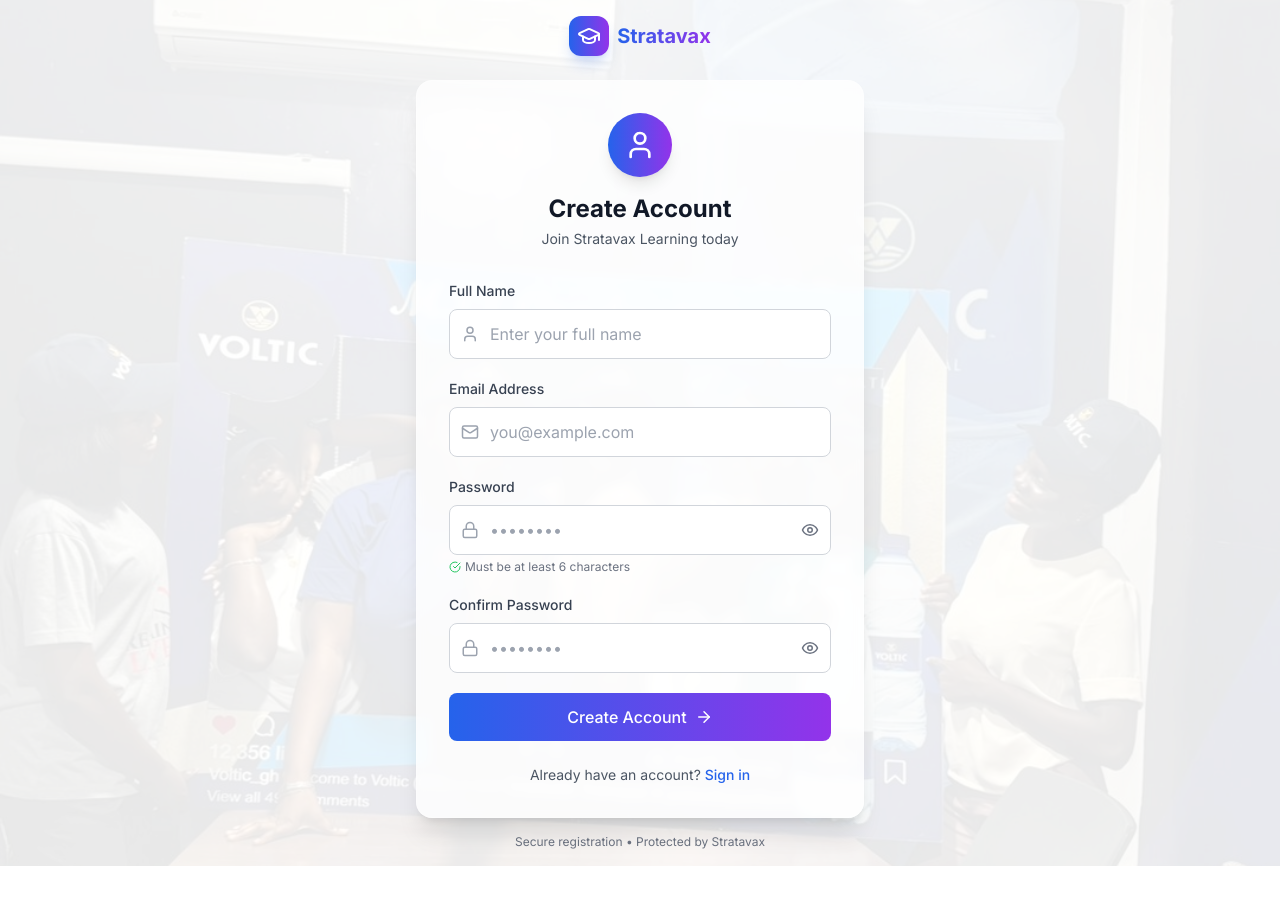
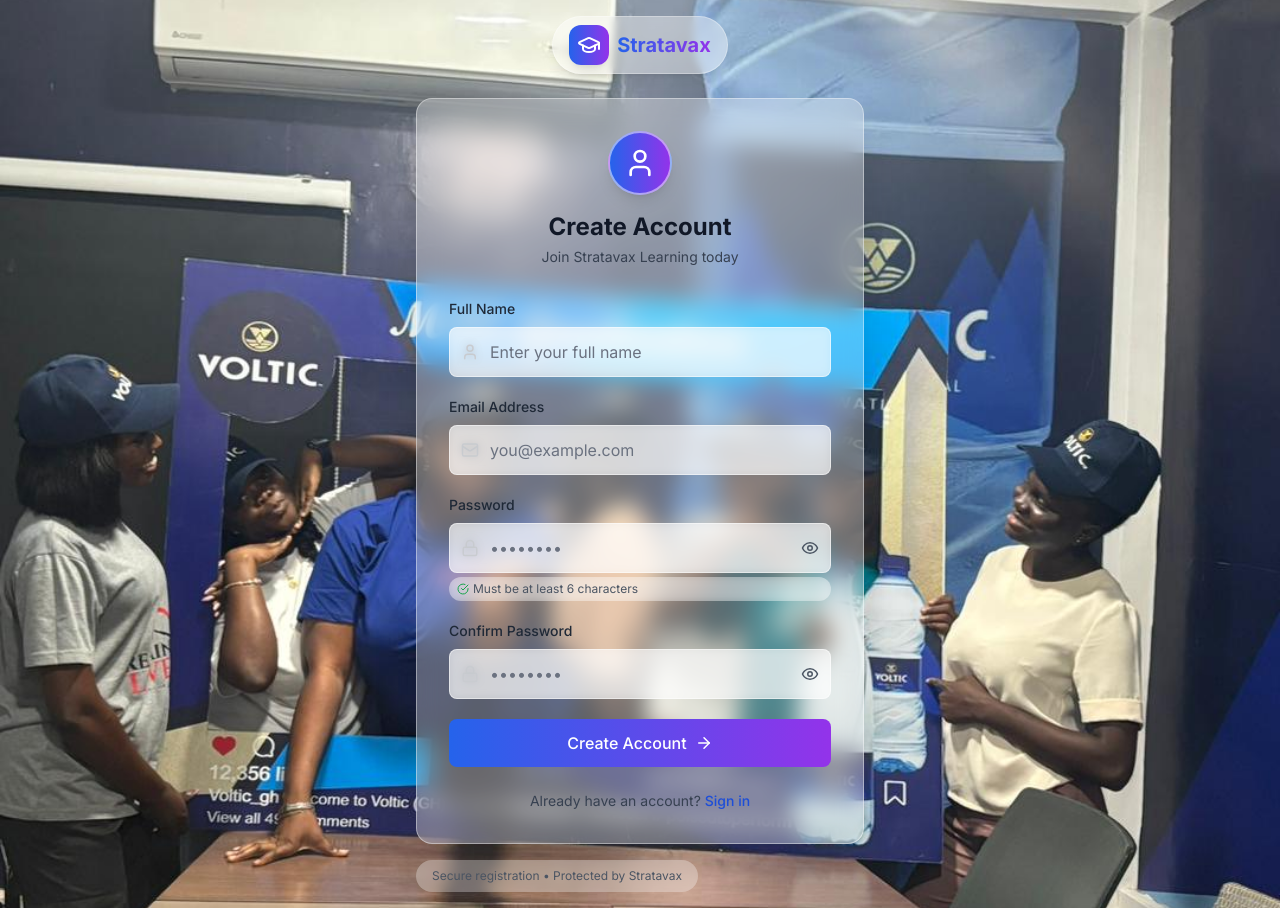
Before and after one commit to sbyiadom/Stratavax-Learning-Management-System, a Next.js app: page /register in a window 1280 px wide. Before the commit the page ends 866 px from the top, so only its background shows below. Built offline with nearby package versions, Linux system fonts and the light colour scheme.

Commit message:
Update page.tsx

```diff
--- a/app/register/page.tsx
+++ b/app/register/page.tsx
@@ -73,7 +73,7 @@ export default function RegisterPage() {
 
   return (
     <div className="min-h-screen relative">
-      {/* Background Image Layer */}
+      {/* Background Image - Fully visible */}
       <div
         className="absolute inset-0 bg-cover bg-center bg-fixed"
         style={{
@@ -81,16 +81,13 @@ export default function RegisterPage() {
         }}
       />
 
-      {/* White Overlay Layer */}
-      <div className="absolute inset-0 bg-white/90" />
-
       {/* Content Layer */}
       <div className="relative z-10 min-h-screen flex items-center justify-center p-4">
         <div className="max-w-md w-full">
           {/* Stratavax Logo */}
           <div className="text-center mb-6">
-            <Link href="/" className="inline-flex items-center gap-2">
-              <div className="w-10 h-10 bg-gradient-to-r from-blue-600 to-purple-600 rounded-xl flex items-center justify-center shadow-lg shadow-blue-600/20">
+            <Link href="/" className="inline-flex items-center gap-2 bg-white/40 backdrop-blur-sm px-4 py-2 rounded-full border border-white/30 shadow-lg">
+              <div className="w-10 h-10 bg-gradient-to-r from-blue-600 to-purple-600 rounded-xl flex items-center justify-center shadow-lg">
                 <GraduationCap className="text-white" size={24} />
               </div>
               <span className="text-xl font-bold bg-gradient-to-r from-blue-600 to-purple-600 bg-clip-text text-transparent">
@@ -99,21 +96,22 @@ export default function RegisterPage() {
             </Link>
           </div>
 
-          <div className="bg-white/80 backdrop-blur-sm rounded-2xl shadow-xl p-8 border border-white/20">
+          {/* Glass Card */}
+          <div className="bg-white/30 backdrop-blur-md rounded-2xl shadow-2xl p-8 border border-white/40">
             {/* Header */}
             <div className="text-center mb-8">
-              <div className="w-16 h-16 bg-gradient-to-r from-blue-600 to-purple-600 rounded-full flex items-center justify-center mx-auto mb-4 shadow-lg">
+              <div className="w-16 h-16 bg-gradient-to-r from-blue-600 to-purple-600 rounded-full flex items-center justify-center mx-auto mb-4 shadow-lg border-2 border-white/50">
                 <User className="text-white" size={32} />
               </div>
               <h1 className="text-2xl font-bold text-gray-900">Create Account</h1>
-              <p className="text-sm text-gray-600 mt-1">Join Stratavax Learning today</p>
+              <p className="text-sm text-gray-700 mt-1">Join Stratavax Learning today</p>
             </div>
 
             {/* Error Message */}
             {error && (
-              <div className="mb-4 p-3 bg-red-50 border border-red-200 rounded-lg flex items-center gap-2">
-                <AlertCircle size={16} className="text-red-600" />
-                <p className="text-sm text-red-600">{error}</p>
+              <div className="mb-4 p-3 bg-red-100/80 backdrop-blur-sm border border-red-300 rounded-lg flex items-center gap-2">
+                <AlertCircle size={16} className="text-red-700" />
+                <p className="text-sm text-red-700">{error}</p>
               </div>
             )}
 
@@ -121,17 +119,17 @@ export default function RegisterPage() {
             <form onSubmit={handleRegister} className="space-y-5">
               {/* Full Name Field */}
               <div>
-                <label className="block text-sm font-medium text-gray-700 mb-2">
+                <label className="block text-sm font-medium text-gray-800 mb-2">
                   Full Name
                 </label>
                 <div className="relative">
-                  <User className="absolute left-3 top-1/2 transform -translate-y-1/2 text-gray-400" size={18} />
+                  <User className="absolute left-3 top-1/2 transform -translate-y-1/2 text-gray-600" size={18} />
                   <input
                     type="text"
                     value={fullName}
                     onChange={(e) => setFullName(e.target.value)}
                     required
-                    className="w-full pl-10 pr-4 py-3 border border-gray-300 rounded-lg focus:outline-none focus:ring-2 focus:ring-blue-500 focus:border-transparent bg-white/90"
+                    className="w-full pl-10 pr-4 py-3 bg-white/60 backdrop-blur-sm border border-white/50 rounded-lg focus:outline-none focus:ring-2 focus:ring-blue-500 focus:border-transparent text-gray-900 placeholder-gray-500"
                     placeholder="Enter your full name"
                   />
                 </div>
@@ -139,17 +137,17 @@ export default function RegisterPage() {
 
               {/* Email Field */}
               <div>
-                <label className="block text-sm font-medium text-gray-700 mb-2">
+                <label className="block text-sm font-medium text-gray-800 mb-2">
                   Email Address
                 </label>
                 <div className="relative">
-                  <Mail className="absolute left-3 top-1/2 transform -translate-y-1/2 text-gray-400" size={18} />
+                  <Mail className="absolute left-3 top-1/2 transform -translate-y-1/2 text-gray-600" size={18} />
                   <input
                     type="email"
                     value={email}
                     onChange={(e) => setEmail(e.target.value)}
                     required
-                    className="w-full pl-10 pr-4 py-3 border border-gray-300 rounded-lg focus:outline-none focus:ring-2 focus:ring-blue-500 focus:border-transparent bg-white/90"
+                    className="w-full pl-10 pr-4 py-3 bg-white/60 backdrop-blur-sm border border-white/50 rounded-lg focus:outline-none focus:ring-2 focus:ring-blue-500 focus:border-transparent text-gray-900 placeholder-gray-500"
                     placeholder="you@example.com"
                   />
                 </div>
@@ -157,52 +155,52 @@ export default function RegisterPage() {
 
               {/* Password Field */}
               <div>
-                <label className="block text-sm font-medium text-gray-700 mb-2">
+                <label className="block text-sm font-medium text-gray-800 mb-2">
                   Password
                 </label>
                 <div className="relative">
-                  <Lock className="absolute left-3 top-1/2 transform -translate-y-1/2 text-gray-400" size={18} />
+                  <Lock className="absolute left-3 top-1/2 transform -translate-y-1/2 text-gray-600" size={18} />
                   <input
                     type={showPassword ? 'text' : 'password'}
                     value={password}
                     onChange={(e) => setPassword(e.target.value)}
                     required
-                    className="w-full pl-10 pr-12 py-3 border border-gray-300 rounded-lg focus:outline-none focus:ring-2 focus:ring-blue-500 focus:border-transparent bg-white/90"
+                    className="w-full pl-10 pr-12 py-3 bg-white/60 backdrop-blur-sm border border-white/50 rounded-lg focus:outline-none focus:ring-2 focus:ring-blue-500 focus:border-transparent text-gray-900 placeholder-gray-500"
                     placeholder="••••••••"
                   />
                   <button
                     type="button"
                     onClick={() => setShowPassword(!showPassword)}
-                    className="absolute right-3 top-1/2 transform -translate-y-1/2 text-gray-500 hover:text-gray-700"
+                    className="absolute right-3 top-1/2 transform -translate-y-1/2 text-gray-600 hover:text-gray-800"
                   >
                     {showPassword ? <EyeOff size={18} /> : <Eye size={18} />}
                   </button>
                 </div>
-                <p className="text-xs text-gray-500 mt-1 flex items-center gap-1">
-                  <CheckCircle size={12} className="text-green-500" />
+                <p className="text-xs text-gray-600 mt-1 flex items-center gap-1 bg-white/30 backdrop-blur-sm px-2 py-1 rounded-full inline-block">
+                  <CheckCircle size={12} className="text-green-600" />
                   Must be at least 6 characters
                 </p>
               </div>
 
               {/* Confirm Password Field */}
               <div>
-                <label className="block text-sm font-medium text-gray-700 mb-2">
+                <label className="block text-sm font-medium text-gray-800 mb-2">
                   Confirm Password
                 </label>
                 <div className="relative">
-                  <Lock className="absolute left-3 top-1/2 transform -translate-y-1/2 text-gray-400" size={18} />
+                  <Lock className="absolute left-3 top-1/2 transform -translate-y-1/2 text-gray-600" size={18} />
                   <input
                     type={showConfirmPassword ? 'text' : 'password'}
                     value={confirmPassword}
                     onChange={(e) => setConfirmPassword(e.target.value)}
                     required
-                    className="w-full pl-10 pr-12 py-3 border border-gray-300 rounded-lg focus:outline-none focus:ring-2 focus:ring-blue-500 focus:border-transparent bg-white/90"
+                    className="w-full pl-10 pr-12 py-3 bg-white/60 backdrop-blur-sm border border-white/50 rounded-lg focus:outline-none focus:ring-2 focus:ring-blue-500 focus:border-transparent text-gray-900 placeholder-gray-500"
                     placeholder="••••••••"
                   />
                   <button
                     type="button"
                     onClick={() => setShowConfirmPassword(!showConfirmPassword)}
-                    className="absolute right-3 top-1/2 transform -translate-y-1/2 text-gray-500 hover:text-gray-700"
+                    className="absolute right-3 top-1/2 transform -translate-y-1/2 text-gray-600 hover:text-gray-800"
                   >
                     {showConfirmPassword ? <EyeOff size={18} /> : <Eye size={18} />}
                   </button>
@@ -227,16 +225,16 @@ export default function RegisterPage() {
             </form>
 
             {/* Login Link */}
-            <p className="text-center text-sm text-gray-600 mt-6">
+            <p className="text-center text-sm text-gray-700 mt-6">
               Already have an account?{' '}
-              <Link href="/login" className="text-blue-600 hover:text-blue-700 font-medium">
+              <Link href="/login" className="text-blue-700 hover:text-blue-800 font-medium">
                 Sign in
               </Link>
             </p>
           </div>
 
           {/* Trust indicator */}
-          <p className="text-center text-xs text-gray-500 mt-4">
+          <p className="text-center text-xs text-gray-600 mt-4 bg-white/30 backdrop-blur-sm py-2 px-4 rounded-full inline-block mx-auto">
             Secure registration • Protected by Stratavax
           </p>
         </div>
```
